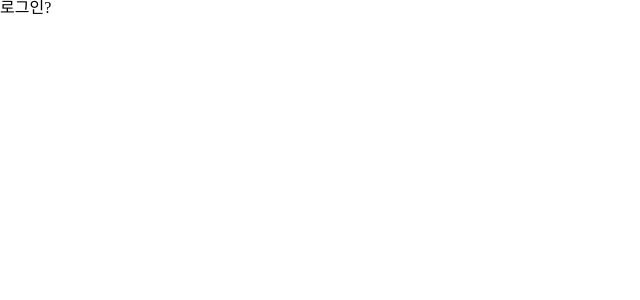
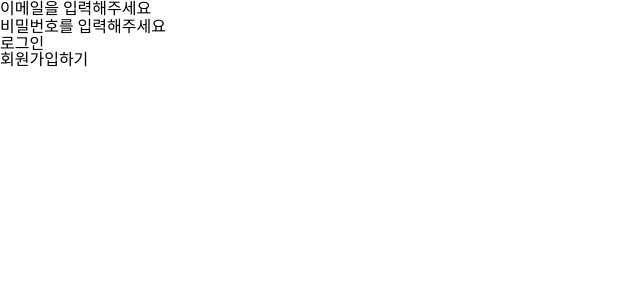
Before and after one commit to KTH8962/sns-project, a React (Create React App) app in the folder client/: page / in a window 1280 px wide. Shown: the top 300 px of the page, without its empty margins (0-640 px from the left). Built offline with nearby package versions, Linux system fonts and the light colour scheme.

Commit message:
2024 10 22 세팅

```diff
--- a/client/src/App.js
+++ b/client/src/App.js
@@ -1,6 +1,7 @@
 import { BrowserRouter as Router, Route, Routes } from 'react-router-dom';
 import React, { useEffect, useState } from 'react';
 import Login from './pages/Login';
+import Join from './pages/Join';
 
 function App() {
 
@@ -8,7 +9,8 @@ function App() {
   return (
     <Router>
       <Routes>
-        <Route path="/" element={<Login />} />
+        <Route path='/' element={<Login />} />
+        <Route path='/join' element={<Join />} />
       </Routes>
     </Router>
   );
--- /dev/null
+++ b/client/src/pages/Join.js
@@ -0,0 +1,9 @@
+import React from 'react'
+
+function Join() {
+    return (
+        <></>
+    )
+}
+
+export default Join
--- a/client/src/pages/Login.js
+++ b/client/src/pages/Login.js
@@ -1,9 +1,24 @@
 import React from 'react';
+import { useNavigate, Link } from 'react-router-dom';
 
 function Login(props) {
+    const navigate = useNavigate();
     return (
-        <div>
-            로그인?
+        <div className='login-wrap'>
+            <div className='login-box'>
+                <div className='ip-box'>
+                    <input type='text' placeholder='이메일을 입력해주세요' />
+                </div>
+                <div className='ip-box'>
+                    <input type='password' placeholder='비밀번호를 입력해주세요' />
+                </div>
+                <div className='btn-box'>
+                    <button type='button'>로그인</button>
+                </div>
+            </div>
+            <div className='login-join'>
+                <Link to='/join'>회원가입하기</Link>
+            </div>
         </div>
     );
 }
```
Also changed, not shown: 1 other file (tests, documents, lock files or other folders).
